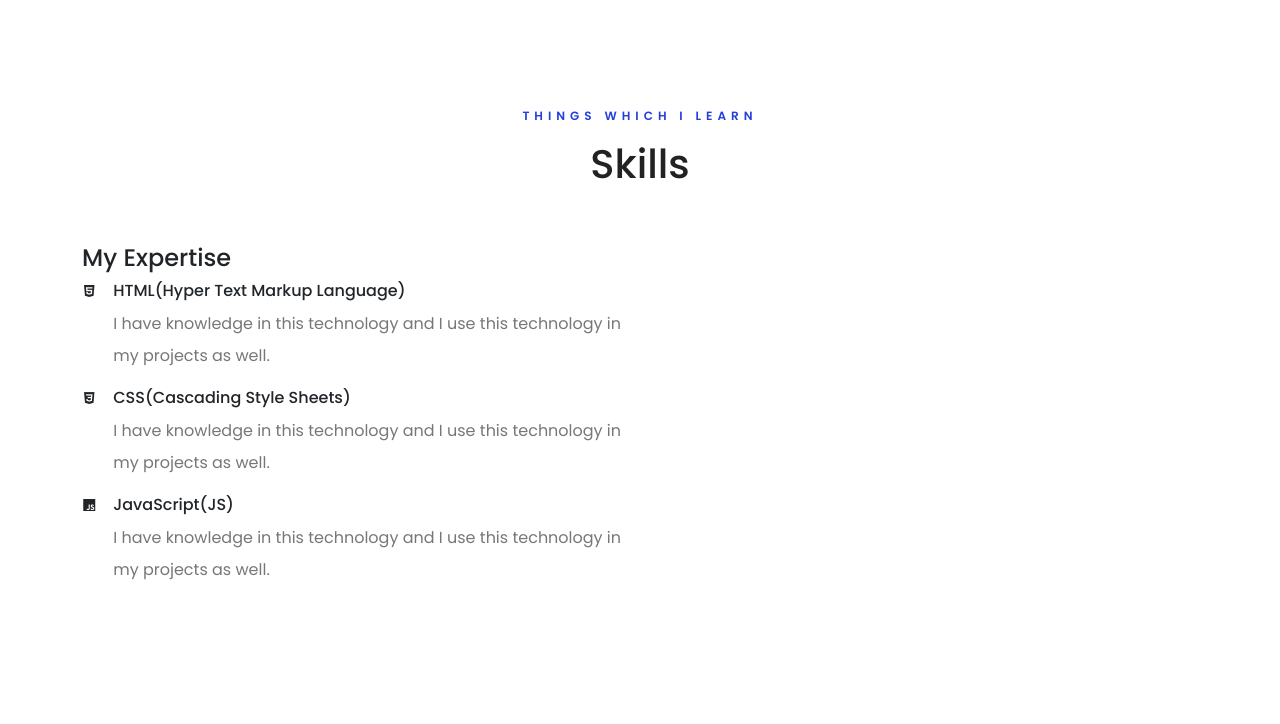
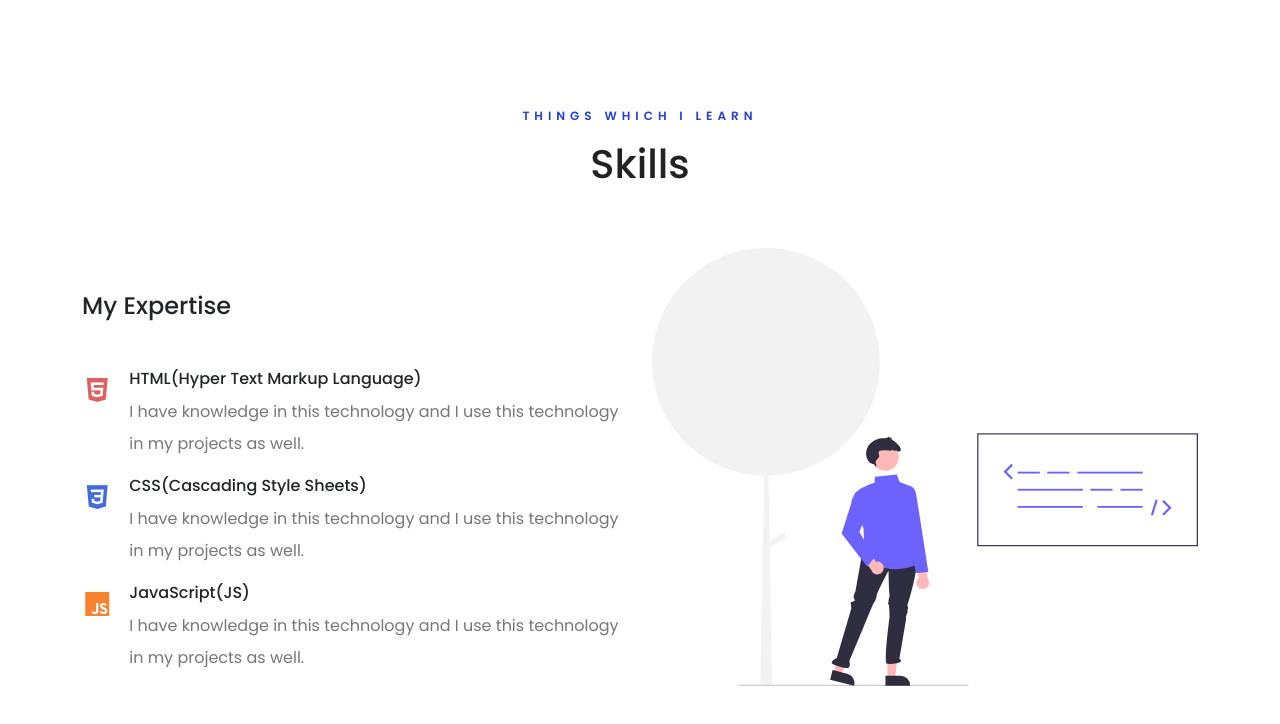
Before and after one commit to subhsoren/subhashPortfolio, a plain HTML site: page index.html in a window 1280 px wide. Shown: the part 2014-2738 px from the top of the page. Before the commit the page ends 2664 px from the top, so only its background shows below. Drawn offline with nearby package versions, Linux system fonts and the light colour scheme.

Commit message:
skills section added

```diff
--- a/css/style.css
+++ b/css/style.css
@@ -408,3 +408,37 @@ nav a:hover {
 
 
 }
+/*------------------------------------         ------------------------------------
+                                    Skills section
+ ------------------------------------          ------------------------------------
+*/
+.skills-icon {
+  font-size: 2rem;
+}
+.bxl-html5{
+  color: #e06061;
+}
+.bxl-css3{
+  color: #416cdf;
+
+}
+.bxl-javascript{
+  color: #f98231;
+
+}
+.bxl-bootstrap{
+  color: #7952b3;
+
+}
+.bxl-sass{
+  color: #bf4080;
+
+}
+.bxl-git {
+  color: #e94e31;
+
+}
+.bxl-react{
+  color: #5ed3f3;
+
+}
--- a/index.html
+++ b/index.html
@@ -160,9 +160,9 @@
             <h2>Skills</h2>
           </div>
         </div>
-        <div class="row">
-          <div class="col-md-6">
-            <h4>My Expertise</h4>
+        <div class="row ">
+          <div class="col-md-6 order-2">
+            <h4 class="my-5">My Expertise</h4>
             <!-- slider -->
             <div id="carouselSkills" class="slide carousel" data-bs-ride="carousel">
               <ol class="carousel-indicators">
@@ -275,7 +275,11 @@
 
             <!-- end of slider -->
           </div>
-          <div class="col-md-6"></div>
+          <div class="col-md-6 order-1 order-md-2 align-self-center">
+            <div class="skills-img">
+              <img src="images/skills.svg" alt="" class="img-fluid">
+            </div>
+          </div>
         </div>
       </div>
     </section>
```
Also changed, not shown: images/skills.svg (added).
